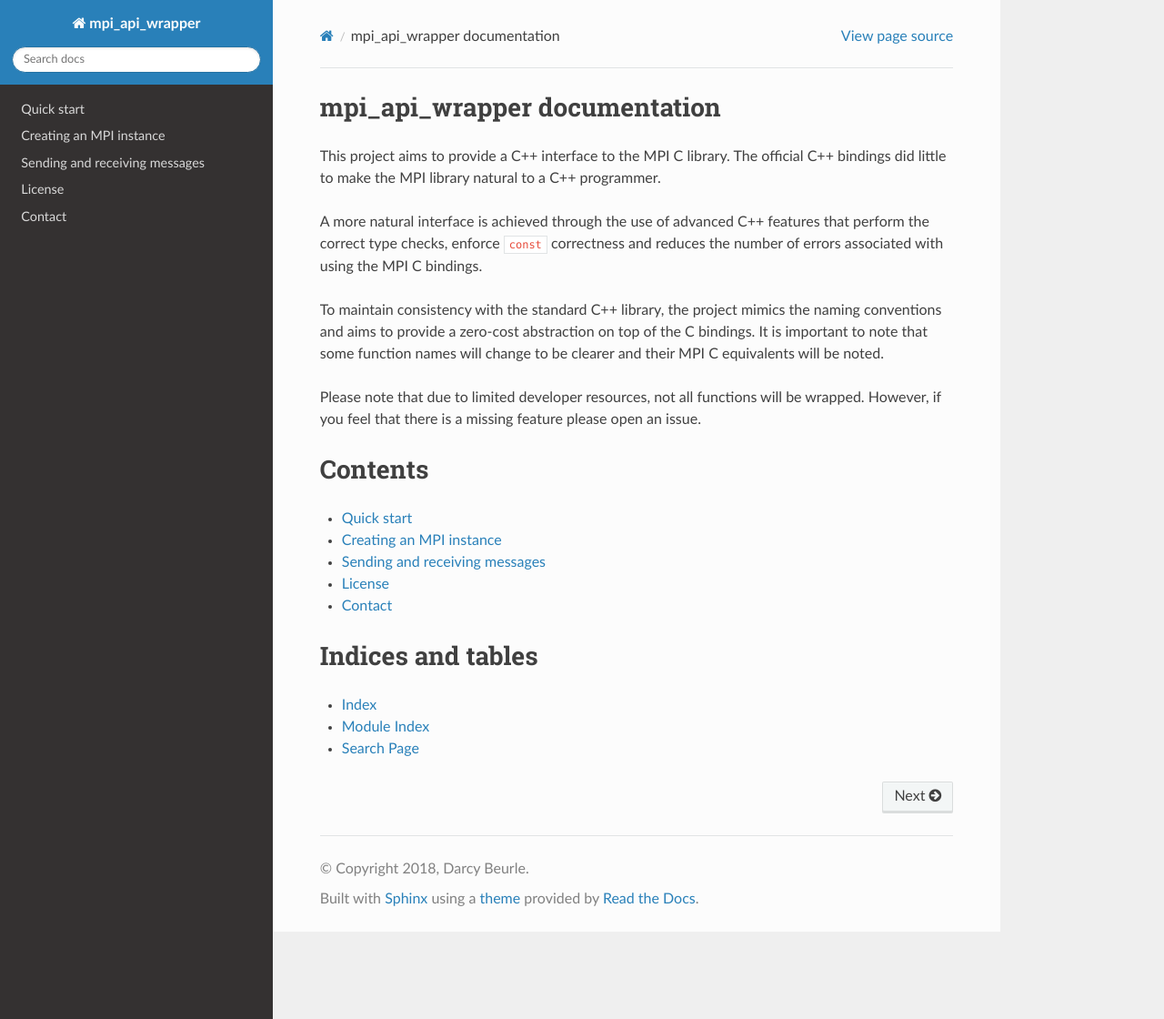
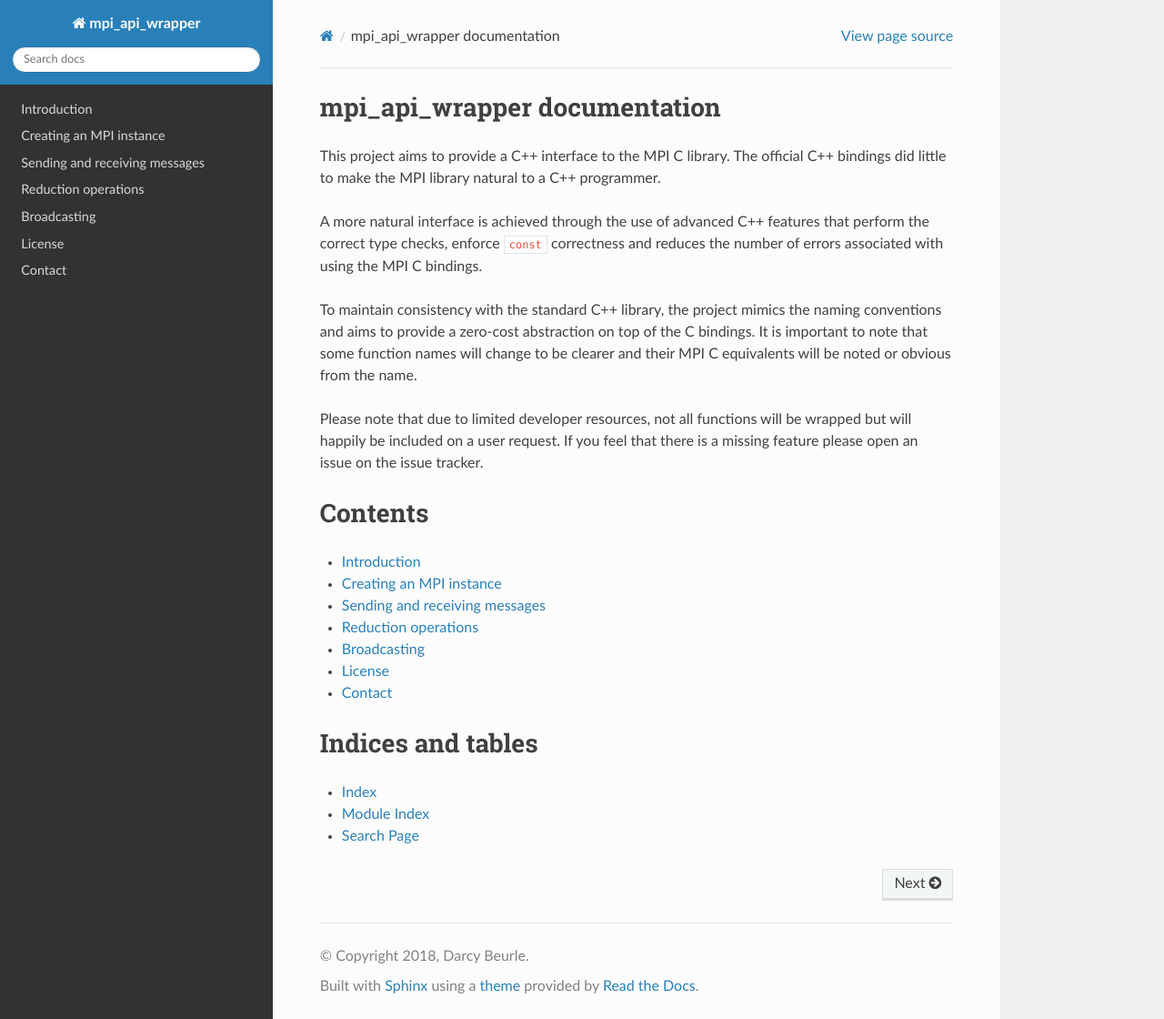
Before and after one commit to dbeurle/mpi_api_wrapper, a Sphinx documentation site: the page built from docs/source/index.rst, in a window 1280 px wide and 1120 px high. Shown: the whole window at 91% size. Built offline with Sphinx 7.4.7 and the Read the Docs theme 2.0.0, drawn with Linux system fonts in a browser that asks for light colours.

Commit message:
Documentation improvement

```diff
--- a/docs/source/index.rst
+++ b/docs/source/index.rst
@@ -5,9 +5,9 @@ This project aims to provide a C++ interface to the MPI C library.  The official
 
 A more natural interface is achieved through the use of advanced C++ features that perform the correct type checks, enforce ``const`` correctness and reduces the number of errors associated with using the MPI C bindings.
 
-To maintain consistency with the standard C++ library, the project mimics the naming conventions and aims to provide a zero-cost abstraction on top of the C bindings.  It is important to note that some function names will change to be clearer and their MPI C equivalents will be noted.
+To maintain consistency with the standard C++ library, the project mimics the naming conventions and aims to provide a zero-cost abstraction on top of the C bindings.  It is important to note that some function names will change to be clearer and their MPI C equivalents will be noted or obvious from the name.
 
-Please note that due to limited developer resources, not all functions will be wrapped.  However, if you feel that there is a missing feature please open an issue.
+Please note that due to limited developer resources, not all functions will be wrapped but will happily be included on a user request.  If you feel that there is a missing feature please open an issue on the issue tracker.
 
 Contents
 ========
@@ -15,9 +15,11 @@ Contents
 .. toctree::
    :maxdepth: 2
 
-   quickstart
+   introduction
    instance
    send_receive
+   reduction
+   broadcast
    license
    contact
 
--- a/docs/source/quickstart.rst
+++ b/docs/source/introduction.rst
@@ -1,4 +1,4 @@
-Quick start
+Introduction
 ============
 
 The easiest way to use this library is to read the documentation and checkout the test examples.  However, a quick demonstration of the code for an all reduce operation of a single scalar is::
--- a/docs/source/send_receive.rst
+++ b/docs/source/send_receive.rst
@@ -27,4 +27,4 @@ For a non-blocking send of a value of 1.0 to process 1 ::
 
     // Phew now it's safe to overwrite value
 
-These methods are generic enough to extend naturally to a ``std::vector<T>`` class, or any contiguous storage type that has a ``.resize(entries)`` and a ``T::value_type`` type alias.  Compile-time errors will be produced if the type is not a primitive type such as ``int``, ``double`` etc.
+These methods are generic enough to extend naturally to a ``std::vector<T>`` class, or any contiguous storage type that has a ``.resize(entries)`` method and a ``T::value_type`` type alias.  Compile-time errors will be produced if the type is not a primitive type such as ``int``, ``double`` etc.
```
Also changed, not shown: docs/source/broadcast.rst (added, +10 -0 lines), docs/source/reduction.rst (added, +16 -0 lines).
